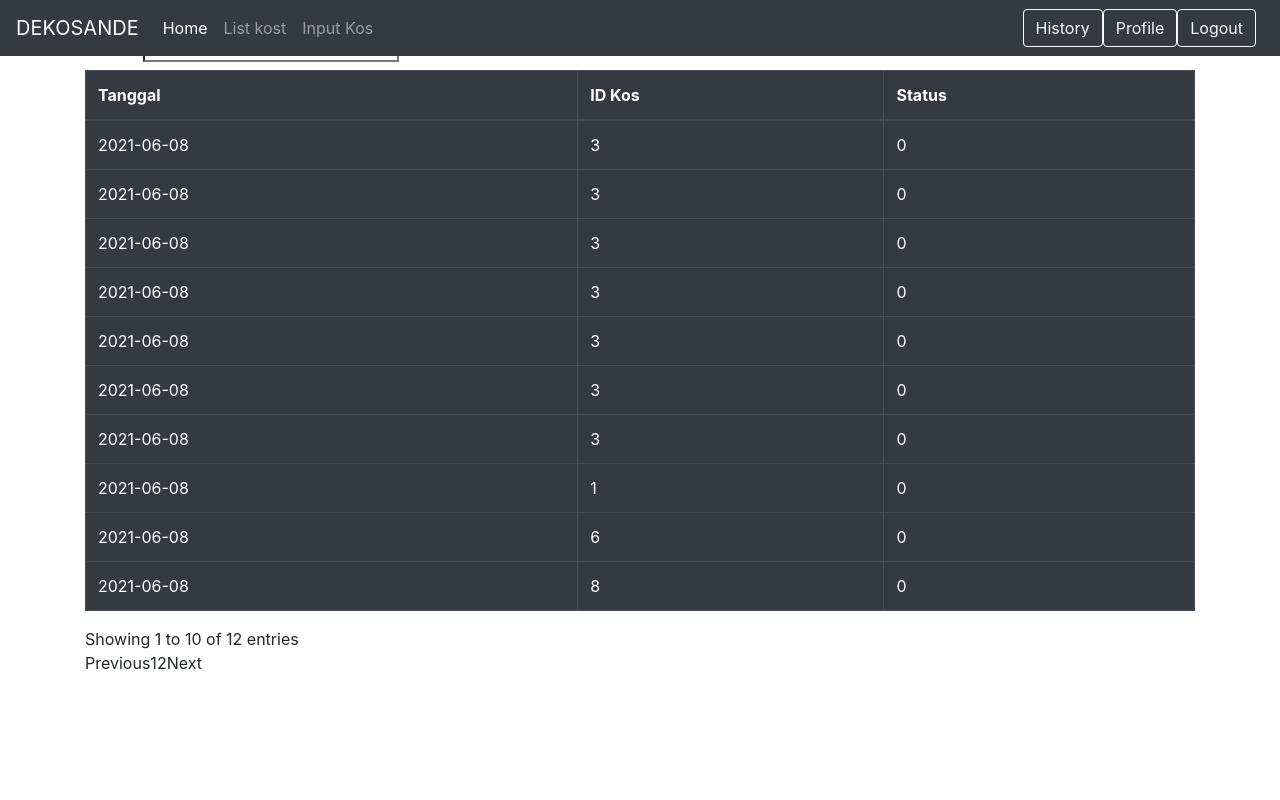
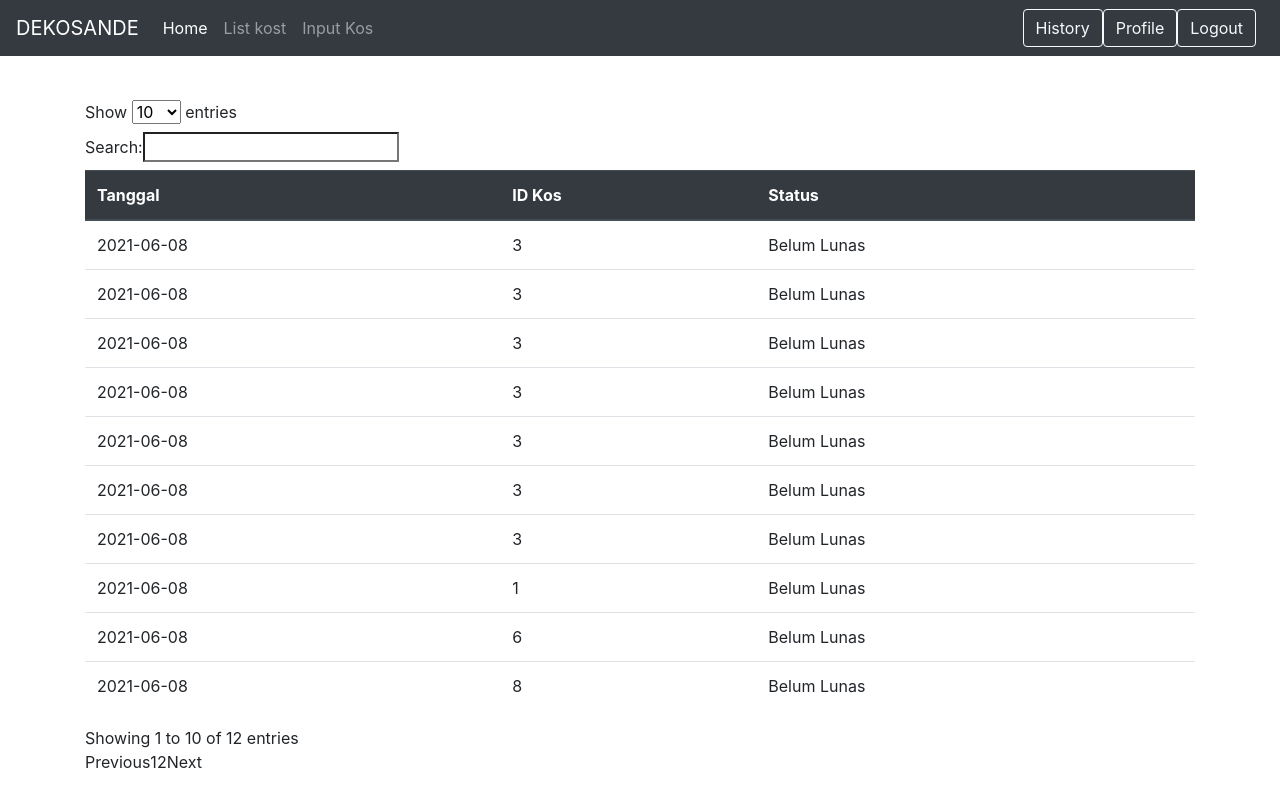
Before and after one commit to kel4if4202/dekosande, a CodeIgniter app: page /dekosande/index.php/Welcome/historyBooking in a window 1280 px wide. Run offline with CodeIgniter, Linux system fonts and the light colour scheme; a user stored in the database is signed in; data comes from the database, SQL or seed files in the repository; some libraries are stand-ins or nearby versions.

Commit message:
update list kost  dan  booking

```diff
--- a/application/controllers/BookingController.php
+++ b/application/controllers/BookingController.php
@@ -31,6 +31,7 @@ class BookingController extends CI_Controller {
     public function input_booking($idKos)
     {
         // var_dump($this->session->userdata("data_login")["NIK"]);
+
         $data['user'] = $this->KostModel->getKostbyId($idKos);
         $data['main_view'] = 'KosView';
 
@@ -42,10 +43,15 @@ class BookingController extends CI_Controller {
             "idKos" =>  $idKos,
         ];
 
-        $this->BookingModel->addBooking($data_booking);
-        $this->session->set_flashdata('message_booking', '<div class="alert alert-success"> <strong>Success!</strong> Kost Berhasil dibooking. </div>');
-        redirect('KostController/data_kost_id/'.$idKos);
-        // $this->load->view('PageView', $data);
+        if($this->session->userdata('data_login') == False)
+        {
+            redirect('Welcome/login');
+        } else {
+            $this->BookingModel->addBooking($data_booking);
+            $this->session->set_flashdata('message_booking', '<div class="alert alert-success"> <strong>Success!</strong> Kost Berhasil dibooking. </div>');
+            redirect('KostController/data_kost_id/'.$idKos);
+        }
+
     }
 
     public function getBookingByNIK()
@@ -55,4 +61,6 @@ class BookingController extends CI_Controller {
         echo json_encode($data);
     }
 
+
+
 }
--- a/application/controllers/KostController.php
+++ b/application/controllers/KostController.php
@@ -37,7 +37,7 @@ class KostController extends CI_Controller {
 
     public function data_kost()
     {
-        $data = $this->KostModel->GetKost();
+        $data = $this->KostModel->getKostbyNIK($this->session->userdata('data_login')['NIK']);
 
         echo json_encode($data);
     }
@@ -52,6 +52,7 @@ class KostController extends CI_Controller {
 
 
 
+
 }
 
 /* End of file Controllername.php */
--- a/application/models/KostModel.php
+++ b/application/models/KostModel.php
@@ -30,6 +30,13 @@ class KostModel extends CI_Model {
         return $query->row();
     }
 
+    public function getKostbyNIK($NIK)
+    {
+        $query = $this->db->query("SELECT * FROM kos WHERE NIK = '$NIK' ");
+
+        return $query->result_array();
+    }
+
 }
 
 /* End of file ModelName.php */
--- a/application/views/HistoryBookingView.php
+++ b/application/views/HistoryBookingView.php
@@ -4,10 +4,10 @@
     Cancle Booking : Button -->
 
 <?php $this->load->view('template/Navbar');?>
-<div class="container" style="width: 100%;">
+<div class="container" style="width: 100%; margin-top: 100px;">
 
-    <table class="table table-dark table-hover table-bordered dataTable" id="mydata" style="width: 100%">
-      <thead>
+    <table class="table table-hover dataTable" id="mydata" style="width: 100%">
+      <thead class="thead-dark">
         <tr>
           <th>Tanggal</th>
           <th>ID Kos</th>
@@ -41,7 +41,11 @@
             "data": "idKos"
             },
             {
-            "data": "status"
+            "data": "status",
+            render: function(data, type, row) {
+                return data == 0 ? "Belum Lunas" :"Lunas"
+            }
+
             }
         ]
         });
--- a/application/views/KosView.php
+++ b/application/views/KosView.php
@@ -17,10 +17,8 @@
             <div class="row gx-4 gx-lg-5 align-items-center">
                 <div class="col-md-6"><img class="card-img-top mb-5 mb-md-0" src="https://dummyimage.com/600x700/dee2e6/6c757d.jpg" alt="..." /></div>
                 <div class="col-md-6">
-                    <!-- <div class="small mb-1">SKU: BST-498</div> -->
                     <h1 class="display-5 fw-bolder"><?= $user->namaKos ?></h1>
                     <div class="fs-5 mb-5">
-                        <!-- <span class="text-decoration-line-through">Rp<?= $user->hargaKos ?></span> -->
                         <span>Rp<?= $user->hargaKos ?>/Tahun</span>
                     </div>
                     <p class="lead"><?= $user->deskripsi?></p>
@@ -30,6 +28,7 @@
                             <i class="bi-cart-fill me-1"></i>
                             Booking Kost
                         </button>
+
                     </div>
                 </div>
             </div>
```
Also changed, not shown: application/views/ListKosView.php (+14 -8 lines).
